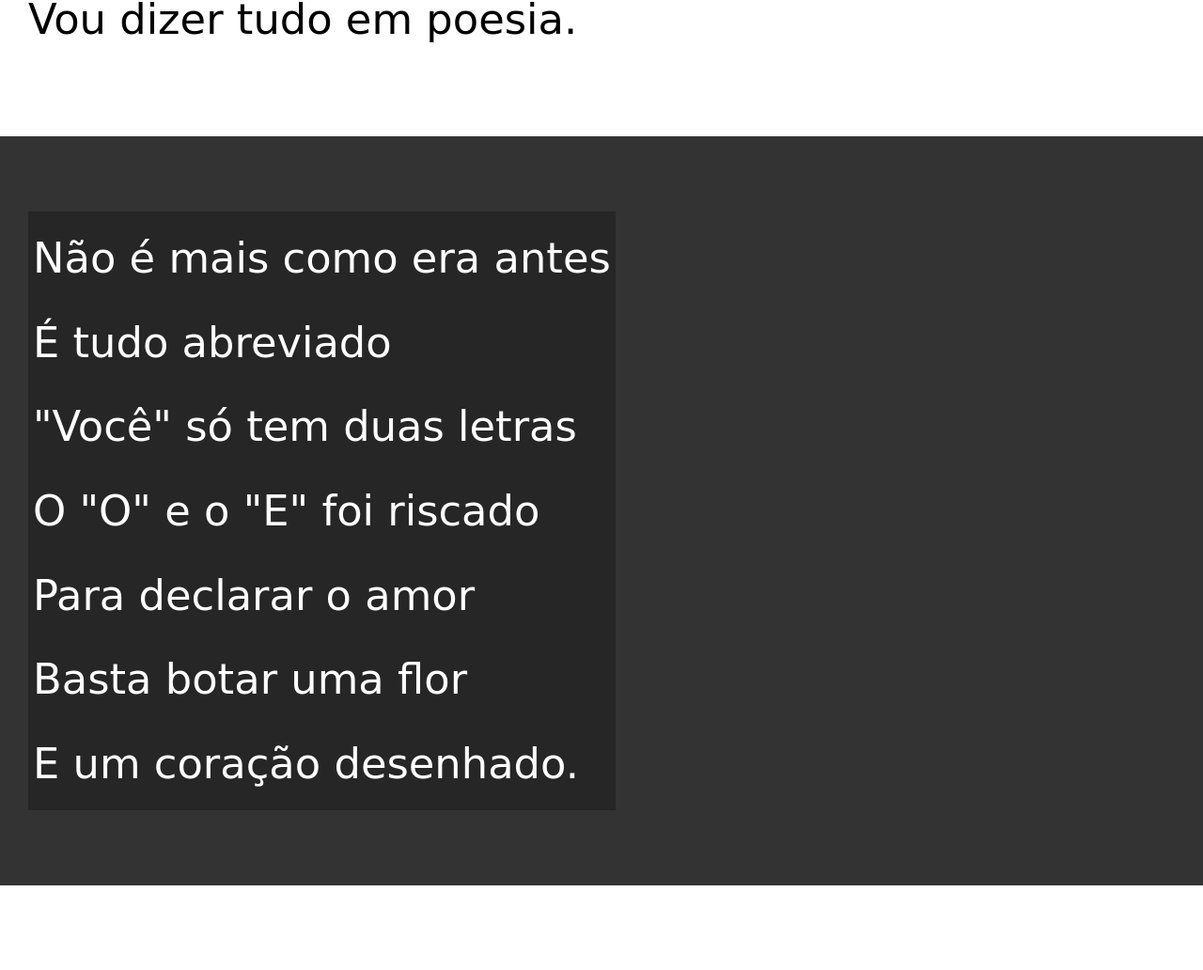
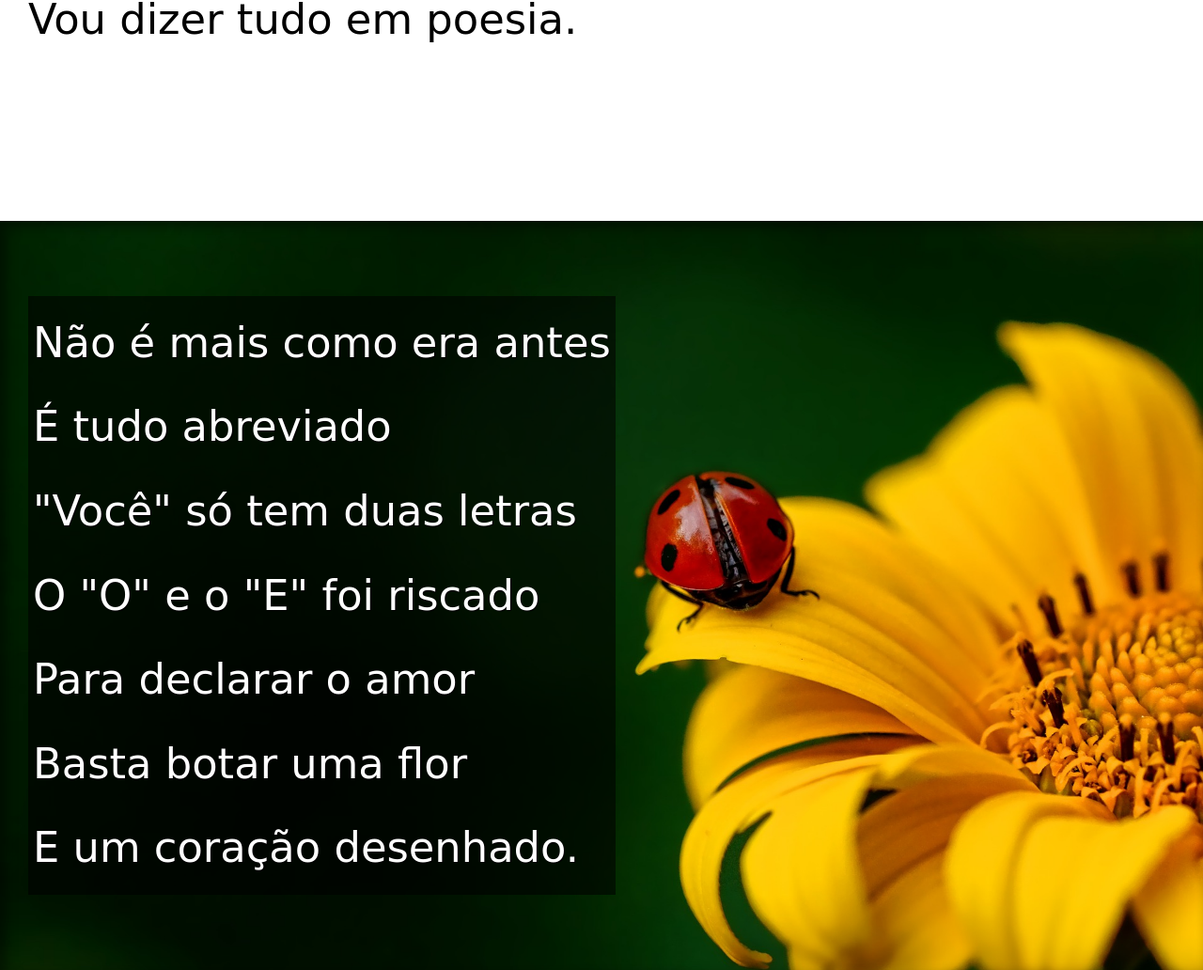
Before and after one commit to kaonstudios/html-css, a plain HTML site: page desafio/cordel/index.html in a window 1280 px wide. Shown: the part 902-1934 px from the top of the page at 94% size. Drawn offline with Linux system fonts and the light colour scheme.

Commit message:
finalizção

```diff
--- a/desafio/cordel/index.html
+++ b/desafio/cordel/index.html
@@ -26,7 +26,7 @@
     </section>
 
 
-    <section class="imagem">
+    <section class="imagem" id="img01">
         <p>
             Não é mais como era antes <br>
             É tudo abreviado <br>
@@ -62,7 +62,7 @@
     </section>
 
 
-    <section class="imagem">
+    <section class="imagem" id="img02">
         <P>
             Tenho saudade das cartas <br>
             Escritas com a própria mão <br>
--- a/desafio/cordel/style.css
+++ b/desafio/cordel/style.css
@@ -58,6 +58,10 @@ section {
     font-size: 3.5vw;
 }
 
+section > p {
+    padding-bottom: 2em;
+}
+
 section.normal {
     background-color: white;
     color: black;
@@ -65,13 +69,26 @@ section.normal {
 
 section.imagem {
     background-color: rgb(51, 51, 51);
-    color: white
+    color: white;
+    box-shadow: inset 6px 6px 13px 0px rgba(0, 0, 0, 0.473);
+    background-size: cover;
+    background-attachment: fixed;
 }
 
 section.imagem > p {
     display: inline-block;
     padding: 5px;
-    background-color: rgba(0, 0, 0, 0.253);
+    background-color: rgba(0, 0, 0, 0.577);
+    text-shadow: 1px 1px 0px black;
+}
+
+section#img01 {
+    background-image: url('../cordel/imagens/background001.jpg');
+    background-position: right center;
+}
+
+section#img02 {
+    background-image: url('../cordel/imagens/background002.jpg');
 }
 
 footer {
```
